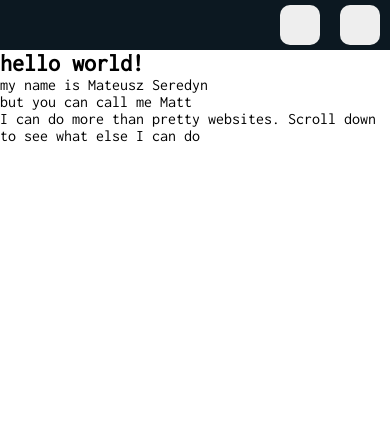
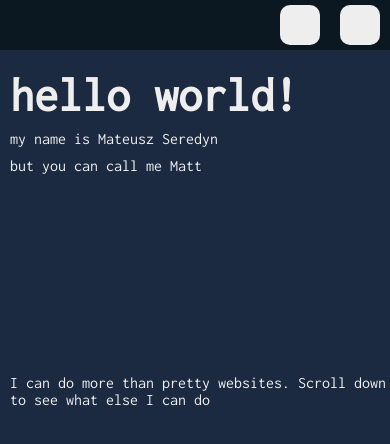
Before and after one commit to mattser/web-portfolio, a plain HTML site: page index.html in a window 390 px wide. Drawn offline with Linux system fonts and the light colour scheme.

Commit message:
landing page sizing completed for mobile view

```diff
--- a/main.scss
+++ b/main.scss
@@ -9,6 +9,7 @@ $white: #eee;
   margin: 0;
   padding: 0;
   font-family:'Inconsolata', monospace;
+  background-color: $back-main;
 }
 .icon {
   width: 40px;
@@ -24,3 +25,18 @@ nav {
   align-items: center;
   justify-content: flex-end;
 }
+.landing-page {
+  color: $white;
+  margin: 20px 0 0 10px;
+
+  h1 {
+    font-size: 3em;
+  }
+  p {
+    margin-top: 10px;
+  }
+
+  &__bottom {
+    margin-top: 200px;
+  }
+}
```
Also changed, not shown: main.css, 1 other file.
